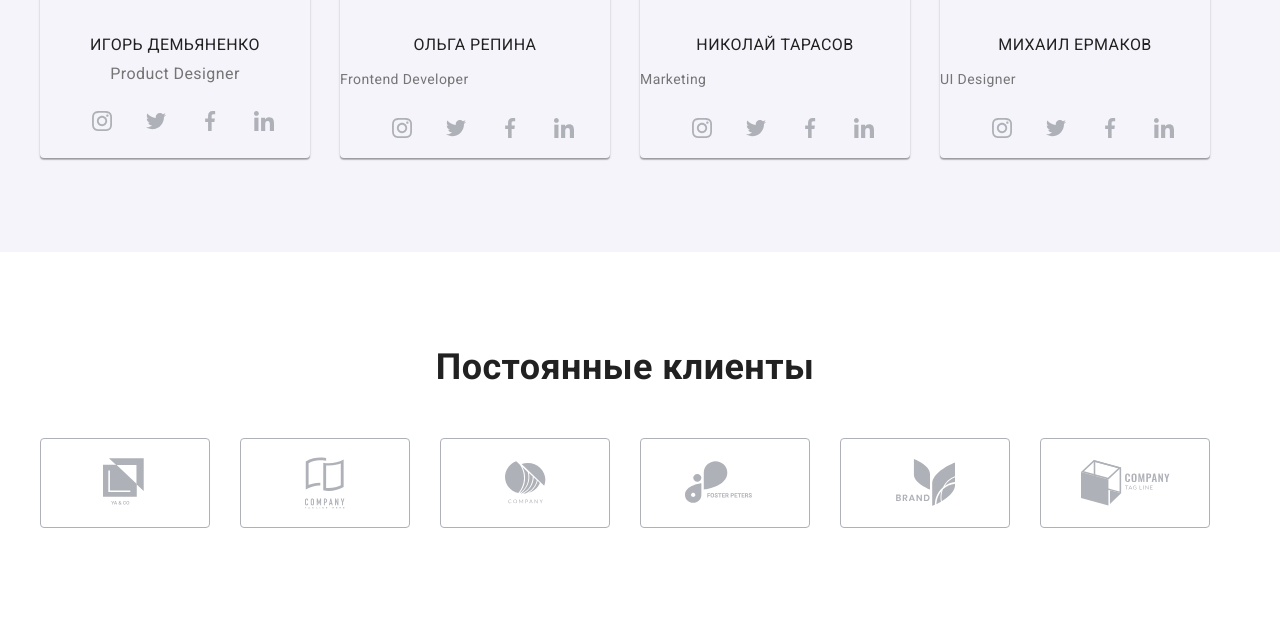
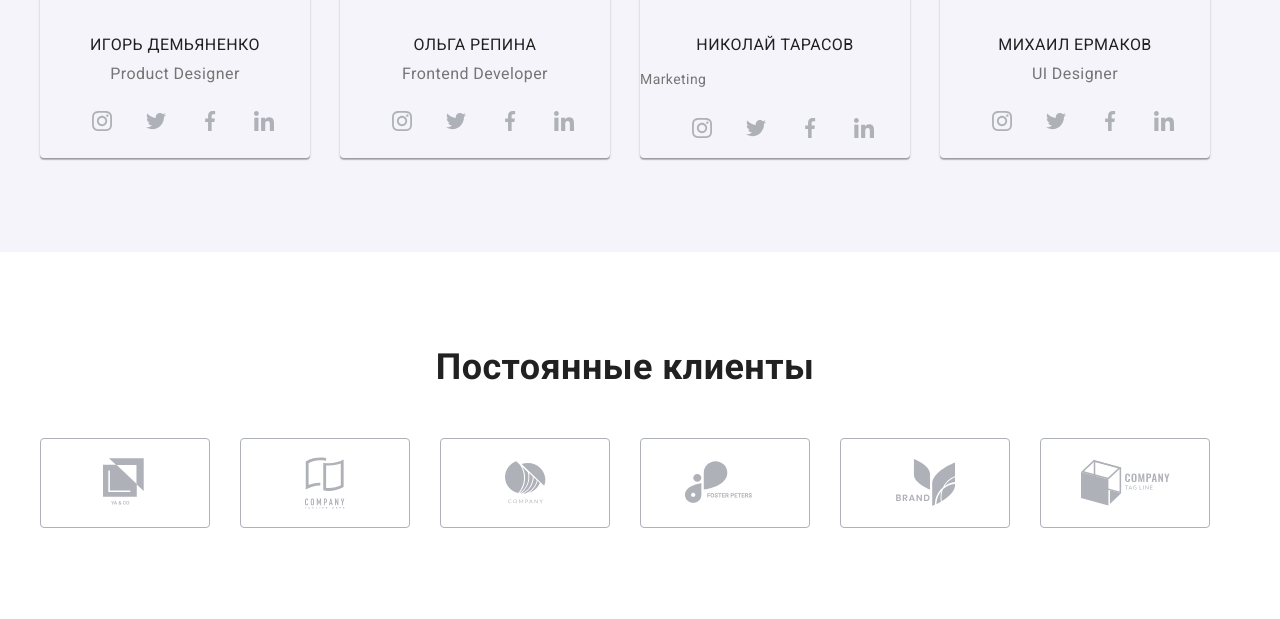
Before and after one commit to AndrijZubal/-studio-goit-markup-hw-07, a plain HTML site: page index.html in a window 1280 px wide. Shown: the part 2158-2777 px from the top of the page. Drawn offline with Linux system fonts and the light colour scheme; files that its build step writes are made by us from their sources.

Commit message:
Update index.html

```diff
--- a/index.html
+++ b/index.html
@@ -265,7 +265,7 @@
                 height="260"
               />
               <h3 class="team-item">Ольга Репина</h3>
-              <p lang="en" class="profesion">Frontend Developer</p>
+              <p lang="en" class="team-profesion">Frontend Developer</p>
               <ul class="social">
                               <li class="social-list">
                                 <a class="social-link" href="#" target="_blank" rel="noopener noreferrer" aria-label="ссилка на  instagram">
@@ -353,7 +353,7 @@
                 height="260"
               />
               <h3 class="team-item">Михаил Ермаков</h3>
-              <p lang="en" class="profesion">UI Designer</p>
+              <p lang="en" class="team-profesion">UI Designer</p>
               <ul class="social">
                               <li class="social-list">
                                 <a class="social-link" href="#" target="_blank" rel="noopener noreferrer" aria-label="ссилка на  instagram">
```
